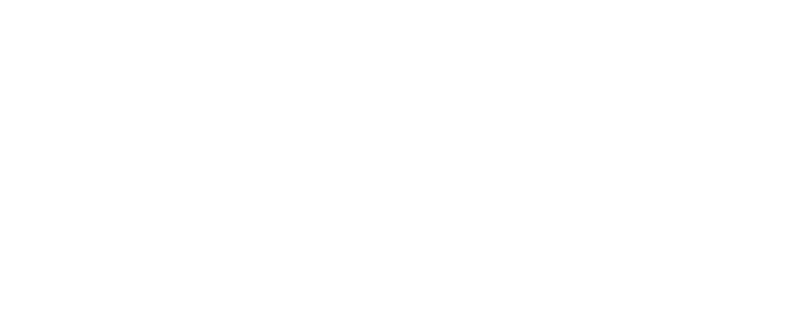
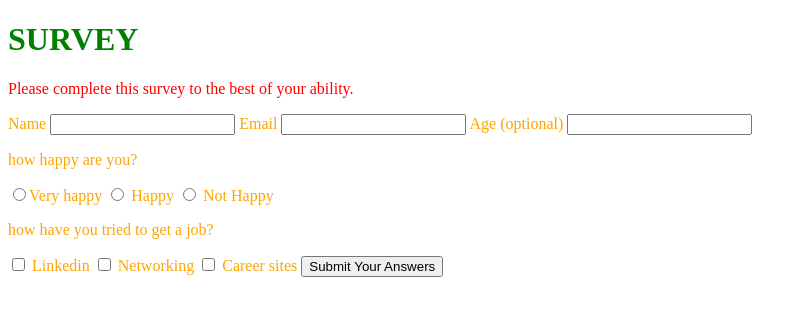
Before and after one commit to joshuayannix/fcc-survey, a plain HTML site: page index.html in a window 1280 px wide. Shown: the whole page, without its empty margins (0-807 px from the left). Drawn offline with Linux system fonts and the light colour scheme.

Commit message:
building html form

```diff
--- a/index.html
+++ b/index.html
@@ -1,8 +1,58 @@
 <!DOCTYPE html>
+
 <head>
   <title>Survey Page</title>
   <link rel='stylesheet' href='styles.css'>
 </head>
+
 <body>
 
+  <h1 id='title'>SURVEY</h1>
+  <p id='description'>Please complete this survey to the best of your ability.</p>
+  <form id='survey-form'>
+
+    <label for='name' id='name-label'>
+      Name
+      <input id='name' type='text' required>
+    </label>
+
+    <label for='email' id='email-label'>
+      Email
+      <input id='email' type='email' required>
+    </label>
+
+    <label for='age' id='number-label'>
+      Age (optional)
+      <input type='number' id='number'>
+    </label>
+
+<p>how happy are you?</p>
+    <label>
+      <input type='radio'>Very happy
+    </label>
+    <label>
+      <input type='radio'> Happy
+    </label>
+    <label>
+      <input type='radio'> Not Happy
+    </label>
+<p>how have you tried to get a job?</p>
+    <label for='linkedin'>
+      <input id='linkedin' type='checkbox'>
+      Linkedin
+    </label>
+    <label for='networking'>
+      <input id='networking' type='checkbox'>
+      Networking
+    </label>
+    <label for='career sites'>
+      <input id='career sites' type='checkbox'>
+      Career sites
+    </label>
+
+
+
+    <button type='submit'>Submit Your Answers</button>
+  </form>
+
 </body>
--- a/styles.css
+++ b/styles.css
@@ -0,0 +1,10 @@
+#title {
+  color:green;
+}
+#description {
+  color: red;
+}
+
+#survey-form{
+  color: orange;
+}
```
